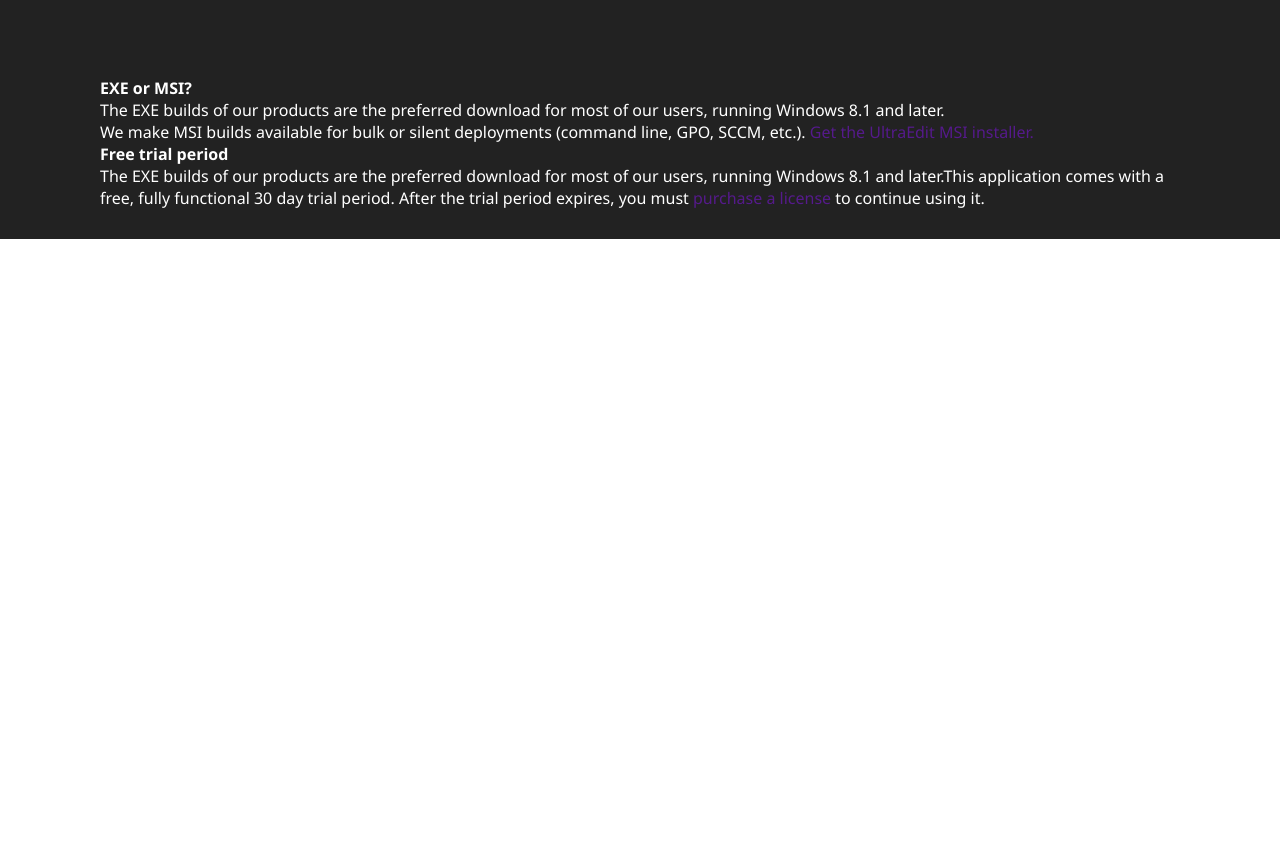
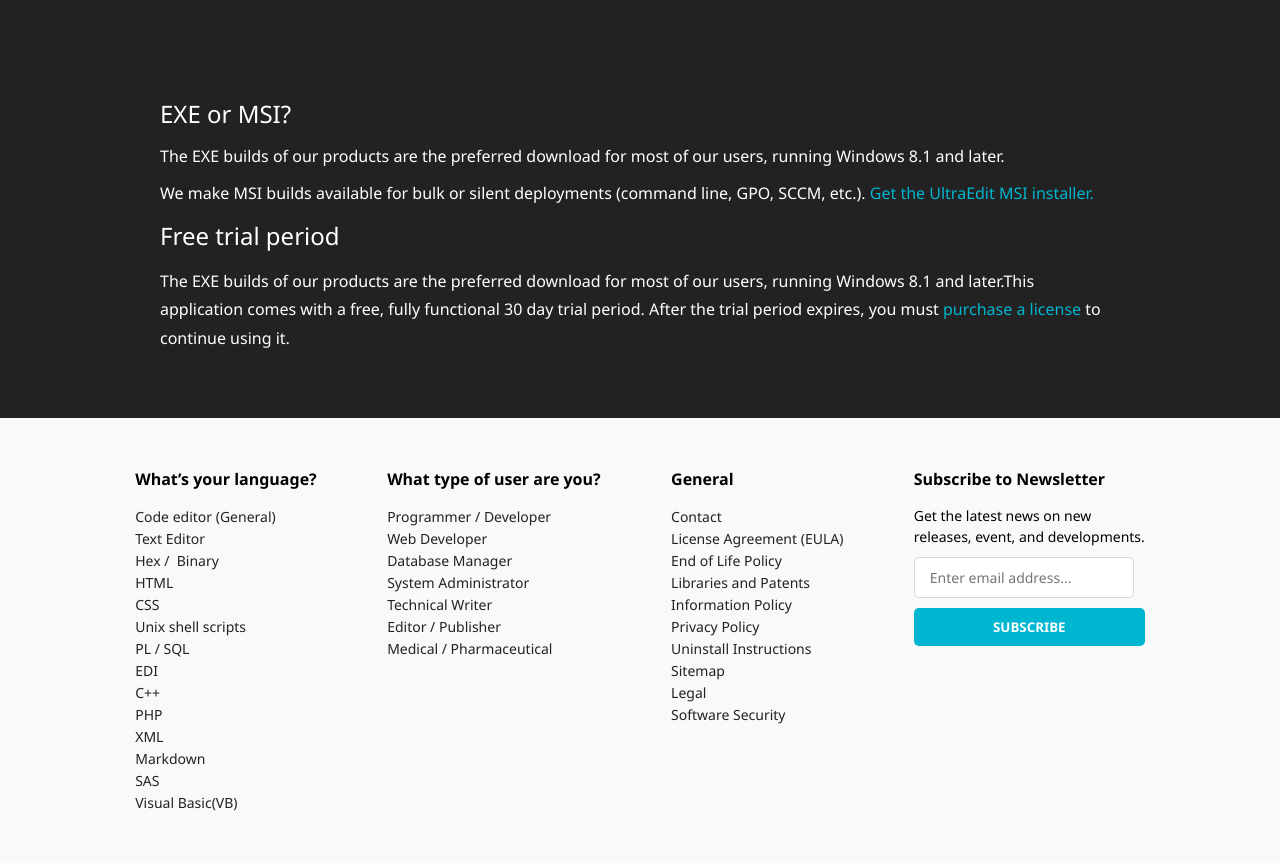
Before and after one commit to cpbehera/UltraEdit_website_clone, a plain HTML site: page index.html in a window 1280 px wide. Shown: the part 1623-2486 px from the top of the page. Before the commit the page ends 1862 px from the top, so only its background shows below. Drawn offline with Linux system fonts and the light colour scheme.

Commit message:
footer section started

```diff
--- a/index.html
+++ b/index.html
@@ -142,29 +142,91 @@
             <div class="newsletter_subscribe flex">
                 <div class="join">
                     <h2>Join the UltraEdit newsletter</h2>
-                    <h6>Sign up for our newsletter and receive emails for the latest <br/> news, blogs, and special deals on
+                    <h6>Sign up for our newsletter and receive emails for the latest <br /> news, blogs, and special
+                        deals on
                         UltraEdit.</h6>
                 </div>
                 <div class="subscribe">
                     <h3>Subscribe to our emails</h3>
                     <form action="">
                         <p>Enter email address</p>
-                        <input type="email"><br/>
+                        <input type="email"><br />
                         <Button>Sign Up</Button>
                     </form>
                 </div>
             </div>
             <div class="newsletter_trial">
-                <h4>EXE or MSI?</h4>
-                <p>The EXE builds of our products are the preferred download for most of our users, running Windows 8.1 and later.</p>
-                <p>We make MSI builds available for bulk or silent deployments (command line, GPO, SCCM, etc.). <a href=""> Get the UltraEdit MSI installer.</a></p>
-                <h4>Free trial period</h4>
-                <p>The EXE builds of our products are the preferred download for most of our users, running Windows 8.1 and later.This application comes with a free, fully functional 30 day trial period. After the trial period expires, you must <a href="">purchase a license</a> to continue using it.</p>
+                <h3>EXE or MSI?</h3>
+                <p>The EXE builds of our products are the preferred download for most of our users, running Windows 8.1
+                    and later.</p>
+                <p>We make MSI builds available for bulk or silent deployments (command line, GPO, SCCM, etc.). <a
+                        href="" style="color: #00b6d1;"> Get the UltraEdit MSI installer.</a></p>
+                <h3>Free trial period</h3>
+                <p style="line-height: 1.8;">The EXE builds of our products are the preferred download for most of our
+                    users, running Windows 8.1 and later.This application comes with a free, fully functional 30 day
+                    trial period. After the trial period expires, you must <a href="" style="color: #00b6d1;">purchase a
+                        license</a> to continue using it.</p>
 
             </div>
         </section>
 
     </main>
+
+
+    <footer class="flex">
+        <div class="links_container">
+            <h4>What’s your language?</h4>
+            <ul>
+                <li><a href="#">Code editor (General)</a></li>
+                <li><a href="#">Text Editor</a></li>
+                <li><a href="#">Hex&nbsp;/ &nbsp;Binary</a></li>
+                <li><a href="#">HTML</a></li>
+                <li><a href="#">CSS</a></li>
+                <li><a href="#">Unix shell scripts</a></li>
+                <li><a href="#">PL&nbsp;/&nbsp;SQL</a></li>
+                <li><a href="#">EDI</a></li>
+                <li><a href="#">C++</a></li>
+                <li><a href="#">PHP</a></li>
+                <li><a href="#">XML</a></li>
+                <li><a href="#">Markdown</a></li>
+                <li><a href="#">SAS</a></li>
+                <li><a href="#">Visual Basic(VB)</a></li>
+            </ul>
+        </div>
+        <div class="links_container">
+            <h4>What type of user are you?</h4>
+            <ul>
+                <li><a href="#">Programmer&nbsp;/&nbsp;Developer</a></li>
+                <li><a href="#">Web Developer</a></li>
+                <li><a href="#">Database Manager</a></li>
+                <li><a href="#">System Administrator</a></li>
+                <li><a href="#">Technical Writer</a></li>
+                <li><a href="#">Editor&nbsp;/&nbsp;Publisher</a></li>
+                <li><a href="#">Medical&nbsp;/&nbsp;Pharmaceutical</a></li>
+            </ul>
+        </div>
+        <div class="links_container">
+            <h4>General</h4>
+            <ul>
+                <li><a href="#">Contact</a></li>
+                <li><a href="#">License Agreement (EULA)</a></li>
+                <li><a href="#">End of Life Policy</a></li>
+                <li><a href="#">Libraries and Patents</a></li>
+                <li><a href="#">Information Policy</a></li>
+                <li><a href="#">Privacy Policy</a></li>
+                <li><a href="#">Uninstall Instructions</a></li>
+                <li><a href="#">Sitemap</a></li>
+                <li><a href="#">Legal</a></li>
+                <li><a href="#">Software Security</a></li>
+            </ul>
+        </div>
+        <div class="links_container">
+            <h4>Subscribe to Newsletter</h4>
+            <p>Get the latest news on new <br/>releases, event, and developments.</p>
+            <input type="text" placeholder="Enter email address..."><br/>
+            <button>Subscribe</button>
+        </div>
+    </footer>
 
 
 
--- a/style.css
+++ b/style.css
@@ -14,6 +14,9 @@
 button a{
     text-decoration: none;
     color: #fff;
+}
+input:focus{
+    outline-color: #00B6D1;
 }
 .flex{
     display: flex;
@@ -164,7 +167,7 @@
 .newsletter{
     background-color: #222222;
     color: #fff;
-    padding: 30px 100px;
+    padding: 50px 100px;
 }
 .newsletter_subscribe{
     justify-content: space-around;
@@ -175,7 +178,7 @@
     text-align: center;
 }
 .newsletter_subscribe .join h2{
-    font-weight: 700;
+    font-weight: 500;
     padding: 10px 0;
 }
 .newsletter_subscribe .join h6{
@@ -231,3 +234,54 @@
     height: 40px;
     margin-top: 10px;
 }
+
+.newsletter_trial{
+    padding: 0 60px;
+}
+.newsletter_trial h3{
+    font-size: 24px;
+    font-weight: 400;
+}
+.newsletter_trial p{
+    margin: 15px 0;
+}
+
+/* footer */
+footer{
+    background-color: #F9F9F9;
+    align-items: flex-start;
+    justify-content: space-around;
+    padding: 50px 100px;
+}
+footer .links_container h4{
+    margin-bottom: 15px;
+    font-size: 16px;
+}
+footer .links_container ul li{
+    padding: 0 !important;
+    margin: 0 !important;
+}
+footer .links_container ul li a{
+    font-size: 14px;
+}
+footer .links_container p{
+    font-size: 14px;
+    line-height: 1.5;
+}
+footer .links_container input[type="text"]{
+    width: 220px;
+    padding: 10px 15px;
+    margin: 10px 0;
+    border: 1px solid rgba(128, 128, 128, 0.315);
+    border-radius: 5px;
+    font-size: 14px;
+}
+footer .links_container button{
+    width: 100%;
+    padding: 10px 0;
+    background-color: #00B6D1;
+    border-radius: 5px;
+    text-transform: uppercase;
+    color: #fff;
+    font-weight: bold;
+}
```
